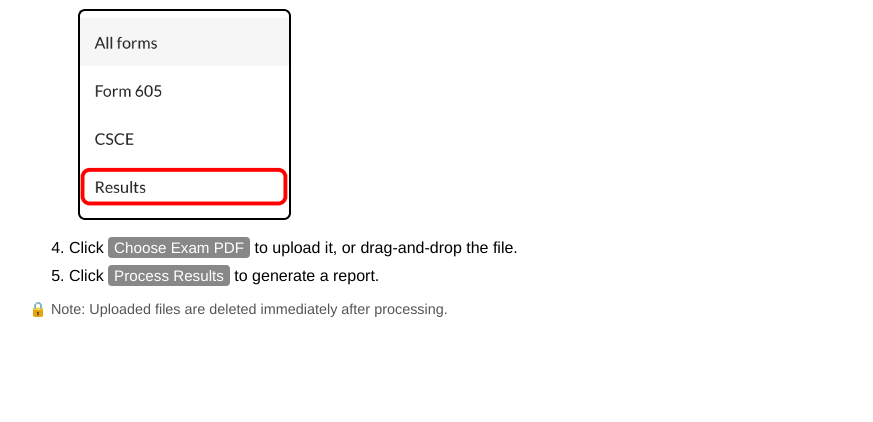
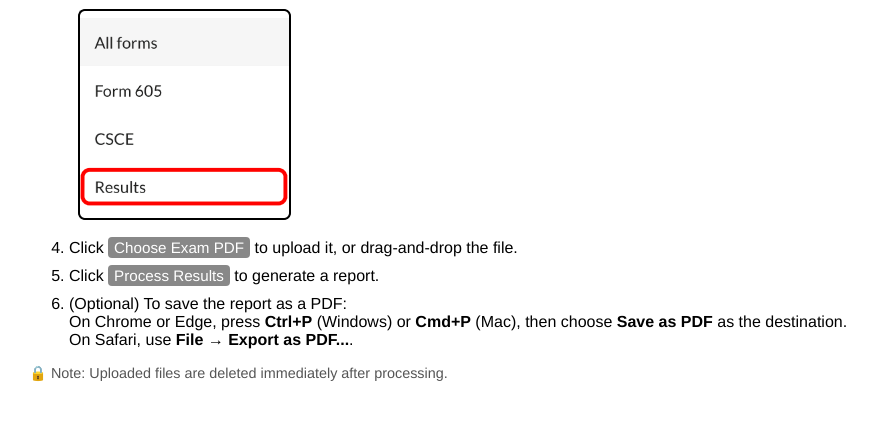
Before and after one commit to jpasqua/wm7x-exam-results, a Flask app: page / in a window 1280 px wide, after a click on "Need Help?". Shown: the part 527-949 px from the top of the page, without its empty margins (11-884 px from the left). Before the commit the page ends 844 px from the top, so only its background shows below. Run offline with Flask 3, Linux system fonts and the light colour scheme.

Commit message:
Add to help text

```diff
--- a/templates/upload.html
+++ b/templates/upload.html
@@ -39,6 +39,11 @@
     </li>
     <li>
       Click <span class="button-name">Process Results</span> to generate a report.
+    </li>
+    <li>
+      (Optional) To save the report as a PDF:<br>
+      On Chrome or Edge, press <b>Ctrl+P</b> (Windows) or <b>Cmd+P</b> (Mac), then choose <b>Save as PDF</b> as the destination.<br>
+      On Safari, use <b>File → Export as PDF...</b>.
     </li>
   </ol>
   <p style="font-size: 0.9em; color: #555; margin-top: 10px;">
```
